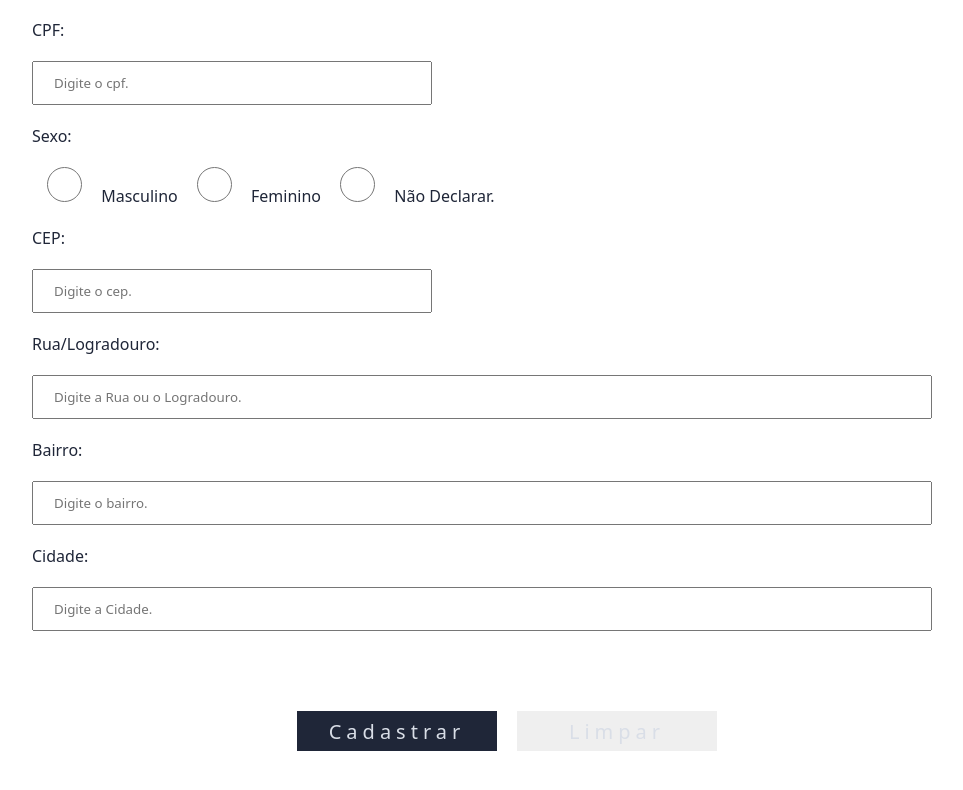
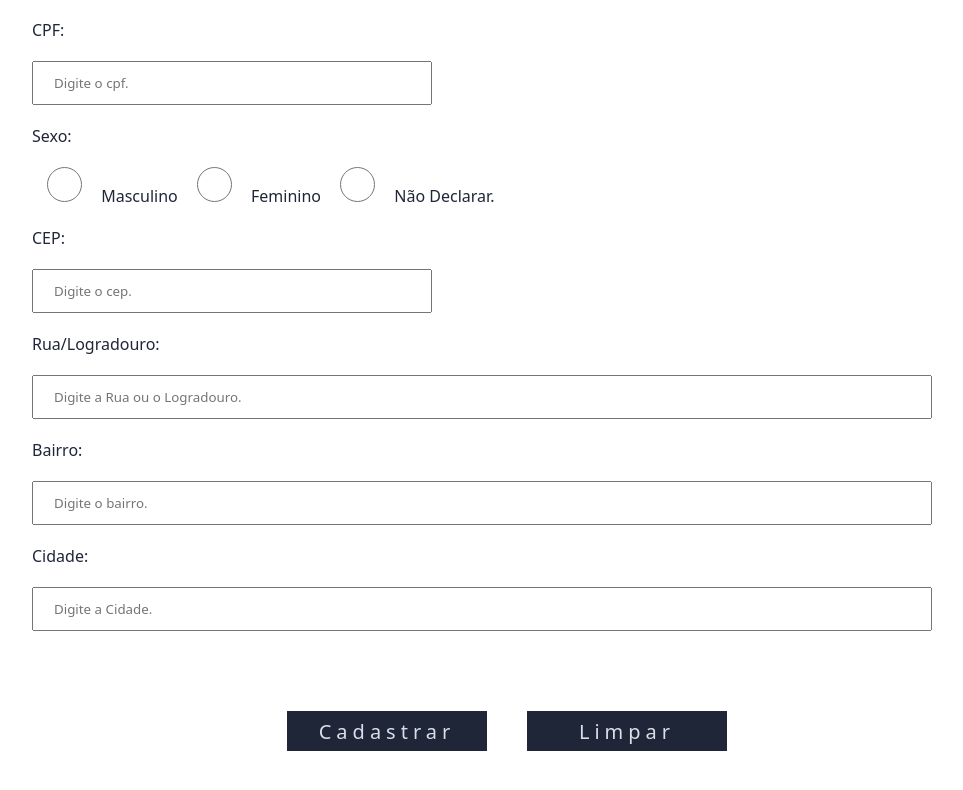
Before and after one commit to giovanavoliveira8-sketch/esportearlivre_qpr210001, an Angular app: page /cadastroatleta in a window 1280 px wide. Shown: the part 365-1155 px from the top of the page, without its empty margins (133-1096 px from the left). Built offline with nearby package versions, Linux system fonts and the light colour scheme.

Commit message:
Feito o formulário do AtletaComponent

```diff
--- a/src/app/component/atleta-component/atleta-component.component.html
+++ b/src/app/component/atleta-component/atleta-component.component.html
@@ -27,7 +27,7 @@
 
         <div id="div-btns">
             <button type="submit" id="btnAdd"> Cadastrar </button>
-            <button type="reset" id="btncLimpar"> Limpar </button>
+            <button type="reset" id="btnLimpar"> Limpar </button>
         </div>
 
     </form>
```
